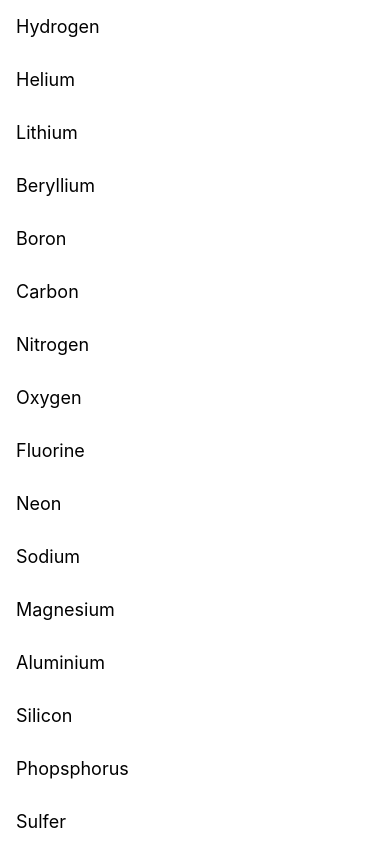
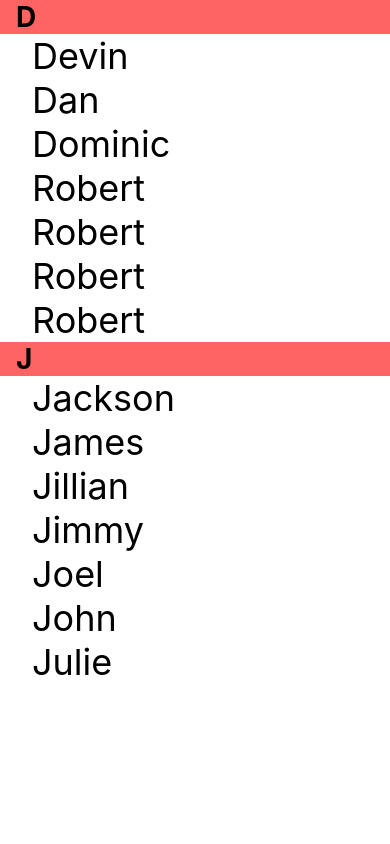
Before and after one commit to fuslonflare/react_lab, a React Native app in the folder react-native-lab/AwesomeProject/: screen / in a window 390 px wide. Built offline with nearby package versions, Linux system fonts and the light colour scheme.

Commit message:
Finished topic Using List Views - SectionList.

```diff
--- a/react-native-lab/AwesomeProject/App.js
+++ b/react-native-lab/AwesomeProject/App.js
@@ -1,6 +1,6 @@
 import React, { Component } from 'react';
 import {
-    FlatList,
+    SectionList,
     StyleSheet,
     Text,
     View
@@ -10,100 +10,30 @@ const styles = StyleSheet.create({
     container: {
         flex: 1
     },
+    sectionHeader: {
+        fontSize: 28,
+        paddingLeft: 16,
+        fontWeight: 'bold',
+        backgroundColor: 'rgba(255, 100, 100, 1.0)'
+    },
     item: {
-        padding: 16,
-        fontSize: 18
+        paddingLeft: 32,
+        fontSize: 36
     }
 });
 
-export default class FlatListBasics extends Component {
+export default class SectionListBasics extends Component {
     render() {
         return(
             <View style={styles.container}>
-                <FlatList
-                    data={[
-                        {key: 'Hydrogen'},
-                        {key: 'Helium'},
-                        {key: 'Lithium'},
-                        {key: 'Beryllium'},
-                        {key: 'Boron'},
-                        {key: 'Carbon'},
-                        {key: 'Nitrogen'},
-                        {key: 'Oxygen'},
-                        {key: 'Fluorine'},
-                        {key: 'Neon'},
-                        {key: 'Sodium'},
-                        {key: 'Magnesium'},
-                        {key: 'Aluminium'},
-                        {key: 'Silicon'},
-                        {key: 'Phopsphorus'},
-                        {key: 'Sulfer'},
-                        {key: 'Chlorine'},
-                        {key: 'Argon'},
-                        {key: 'Potassium'},
-                        {key: 'Calcium'},
-                        {key: 'Hydrogen'},
-                        {key: 'Helium'},
-                        {key: 'Lithium'},
-                        {key: 'Beryllium'},
-                        {key: 'Boron'},
-                        {key: 'Carbon'},
-                        {key: 'Nitrogen'},
-                        {key: 'Oxygen'},
-                        {key: 'Fluorine'},
-                        {key: 'Neon'},
-                        {key: 'Sodium'},
-                        {key: 'Magnesium'},
-                        {key: 'Aluminium'},
-                        {key: 'Silicon'},
-                        {key: 'Phopsphorus'},
-                        {key: 'Sulfer'},
-                        {key: 'Chlorine'},
-                        {key: 'Argon'},
-                        {key: 'Potassium'},
-                        {key: 'Calcium'},
-                        {key: 'Hydrogen'},
-                        {key: 'Helium'},
-                        {key: 'Lithium'},
-                        {key: 'Beryllium'},
-                        {key: 'Boron'},
-                        {key: 'Carbon'},
-                        {key: 'Nitrogen'},
-                        {key: 'Oxygen'},
-                        {key: 'Fluorine'},
-                        {key: 'Neon'},
-                        {key: 'Sodium'},
-                        {key: 'Magnesium'},
-                        {key: 'Aluminium'},
-                        {key: 'Silicon'},
-                        {key: 'Phopsphorus'},
-                        {key: 'Sulfer'},
-                        {key: 'Chlorine'},
-                        {key: 'Argon'},
-                        {key: 'Potassium'},
-                        {key: 'Calcium'},
-                        {key: 'Hydrogen'},
-                        {key: 'Helium'},
-                        {key: 'Lithium'},
-                        {key: 'Beryllium'},
-                        {key: 'Boron'},
-                        {key: 'Carbon'},
-                        {key: 'Nitrogen'},
-                        {key: 'Oxygen'},
-                        {key: 'Fluorine'},
-                        {key: 'Neon'},
-                        {key: 'Sodium'},
-                        {key: 'Magnesium'},
-                        {key: 'Aluminium'},
-                        {key: 'Silicon'},
-                        {key: 'Phopsphorus'},
-                        {key: 'Sulfer'},
-                        {key: 'Chlorine'},
-                        {key: 'Argon'},
-                        {key: 'Potassium'},
-                        {key: 'Calcium'}
+                <SectionList
+                    sections={[
+                        {title: 'D', data: ['Devin', 'Dan', 'Dominic', 'Robert', 'Robert', 'Robert', 'Robert']},
+                        {title: 'J', data: ['Jackson', 'James', 'Jillian', 'Jimmy', 'Joel', 'John', 'Julie']}
                     ]}
-                    renderItem={({item}) => <Text style={styles.item}>{item.key}</Text>} />
+                    renderItem={({item}) => <Text style={styles.item}>{item}</Text>}
+                    renderSectionHeader={({section}) => <Text style={styles.sectionHeader}>{section.title}</Text>}
+                    keyExtractor={(item, index) => index} />
             </View>
         );
     }
```
